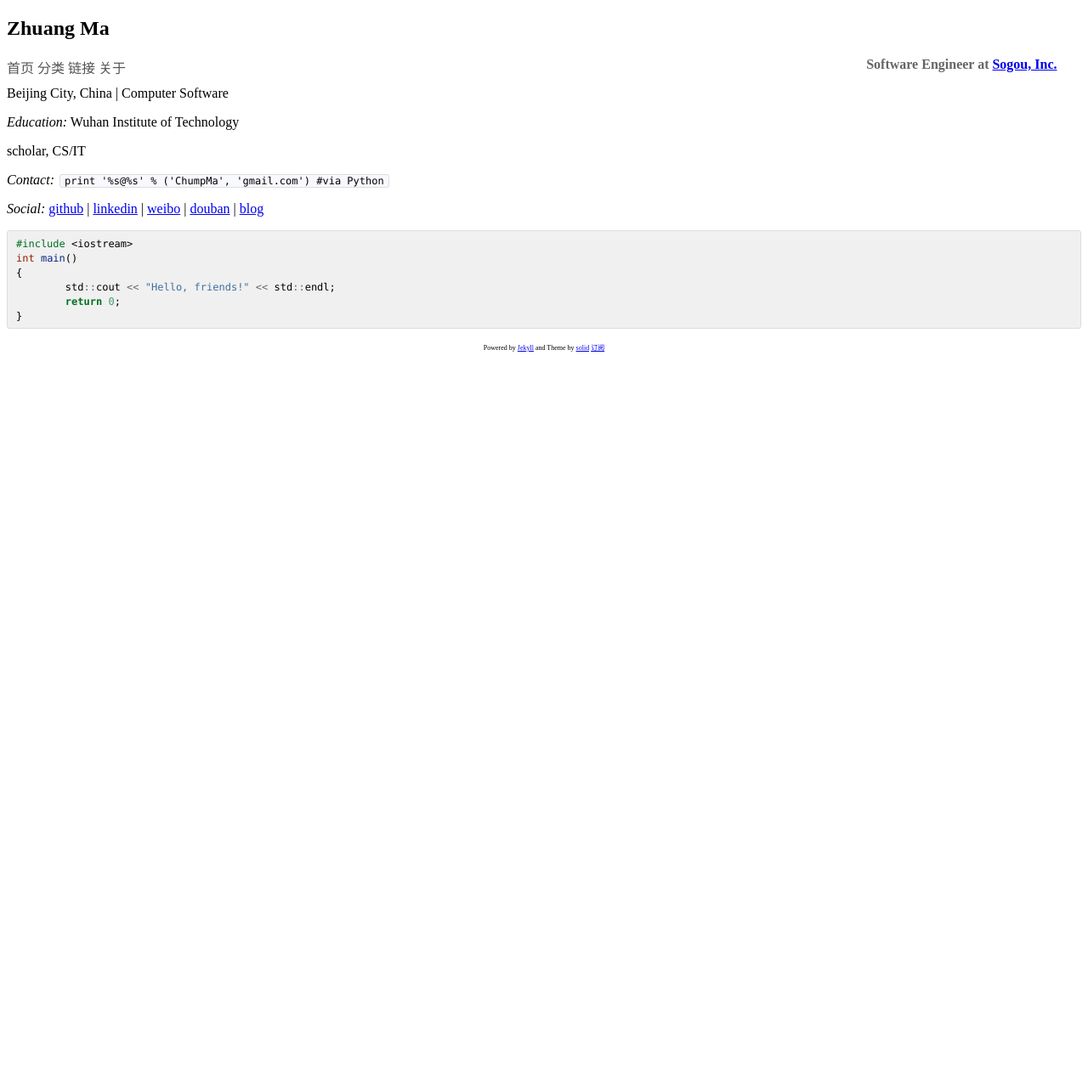
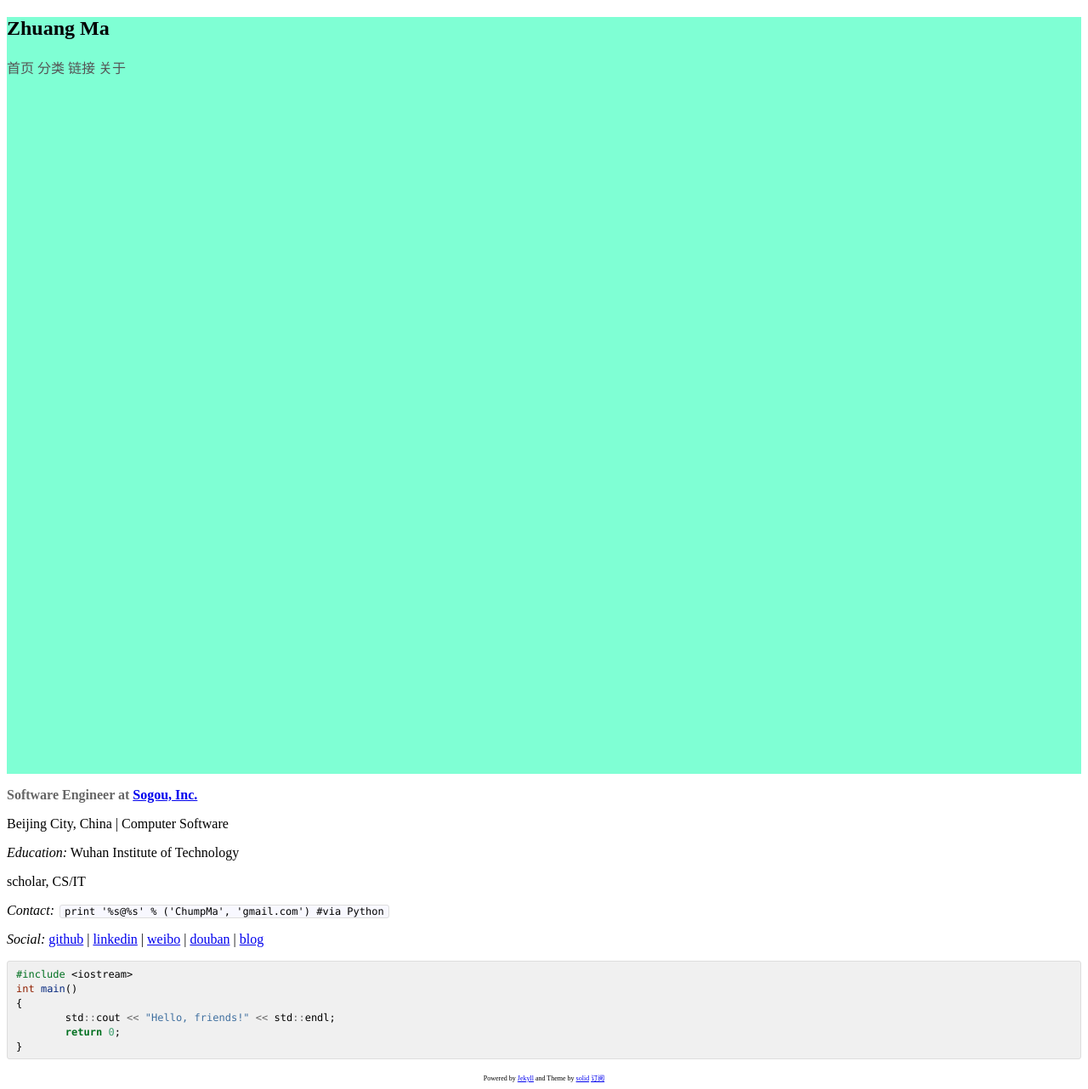
Before and after one commit to Makuraryu/Makuraryu.github.io, a Jekyll site: the page built from pages/about.md, in a window 1280 px wide. Shown: the whole page at 85% size. Built offline with Jekyll 4.4.1, drawn with Linux system fonts in a browser that asks for light colours; comment, search, counter and statistics services are not loaded; before the commit the page ends 900 px from its top, so only the background shows below that.

Commit message:
Add files via upload

```diff
--- a/_layouts/default.html
+++ b/_layouts/default.html
@@ -1,8 +1,10 @@
 {% include header.html %}
 <div class="container">
-    <div class="main">
+    <div id="cover">
         <h2> {% if page.title %} {{ page.title }} {% else %} {{ site.title }} {% endif %} </h2>
         {% include navigation.html %}
+    </div>
+    <div class="main">
         {{ content }}
     </div>
 </div>
--- a/_layouts/page.html
+++ b/_layouts/page.html
@@ -1,10 +1,11 @@
 {% include header.html %}
 <div class="container">
-    <div class="main">
+    <div id="cover">
         <h2> {{ page.title }} </h2>
         {% include navigation.html %}
+    </div>
+    <div class="main">
         {{ content }}
-        {% include comments.html %}
     </div>
 </div>
 {% include footer.html %}
--- a/_layouts/post.html
+++ b/_layouts/post.html
@@ -1,8 +1,10 @@
 {% include header.html %}
 <div class="container">
-    <div class="main">
+    <div id="cover">
         <h2> {{ page.title }} </h2>
         {% include navigation.html %}
+    </div>
+    <div class="main">
         {{ content }}
         {% if page.categories %}
         <div class="post_footer">
--- a/css/default.css
+++ b/css/default.css
@@ -1,5 +1,10 @@
 
+#cover{
+  position: relative;
+  height: 99vh;
+  background-color: aquamarine;
 
+}
 
 
 
--- a/css/small.css
+++ b/css/small.css
@@ -1,24 +1,4 @@
-div.main {
-  width: 100%;
-  padding: 0 0 0 0;
-  border: none;
-}
 
-H1, H2 {
-  margin-bottom: 1.25em;
-  padding: 0;
-  width: 100%;
-  font-size: 1.25em;
-}
-
-H3, H4 {
-  margin-top: 0.625em;
-  margin-bottom: 0.625em;
-  border: none;
-  width: 100%;
-  font-size: 1em;
-  color: blue;
-}
 
 div.nav {
   width: 100%;
```
